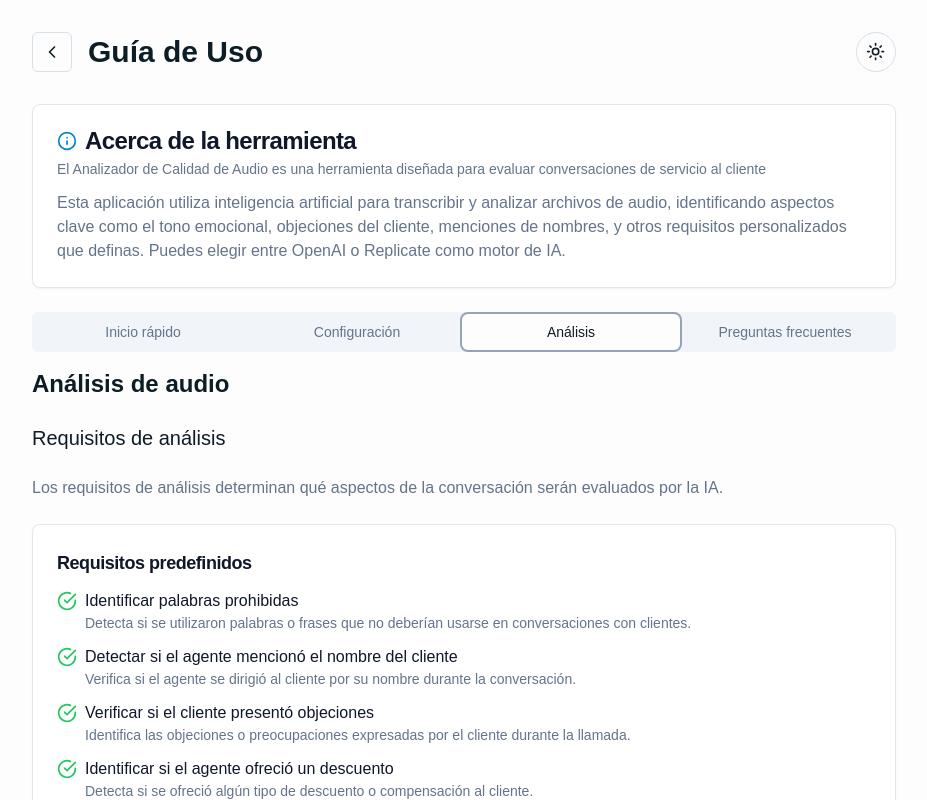
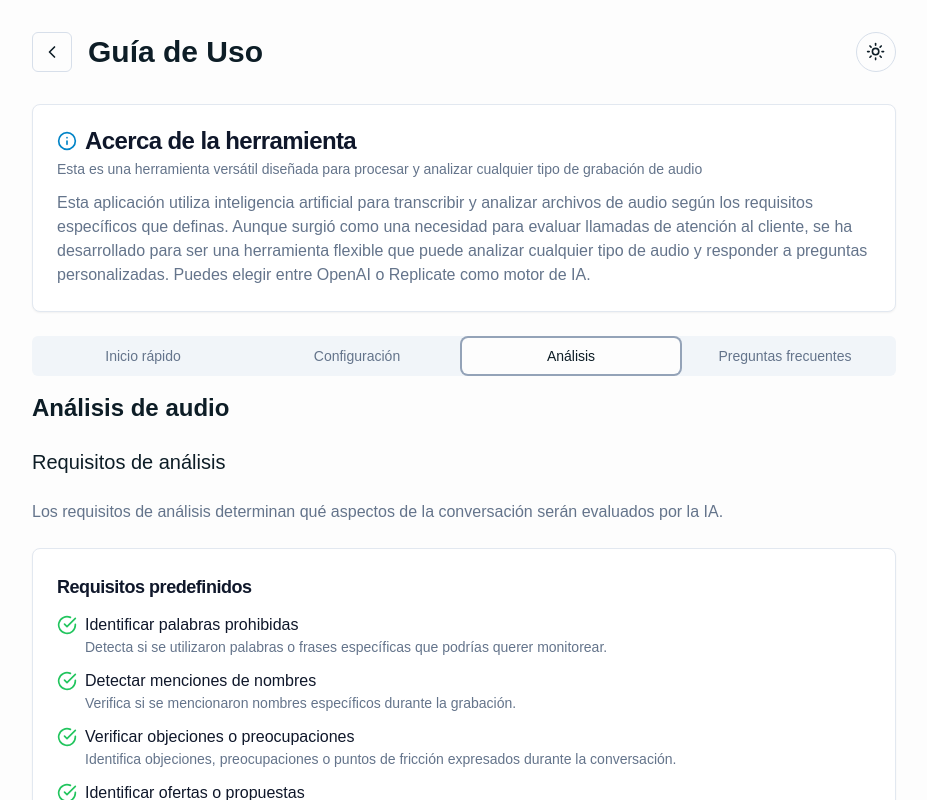
Before and after one commit to ahmedglez/audio-analyzer, a Next.js app: page /help in a window 1280 px wide. Both pictures are taken after a click on the tab "Análisis". Shown: the top 800 px of the page, without its empty margins (176-1103 px from the left). Built offline with nearby package versions, Linux system fonts and the light colour scheme; a web font is replaced by a local one.

Commit message:
Update HelpPage content to enhance clarity and expand use cases for audio analysis tool

```diff
--- a/src/app/help/page.tsx
+++ b/src/app/help/page.tsx
@@ -52,17 +52,19 @@ export default function HelpPage() {
 						Acerca de la herramienta
 					</CardTitle>
 					<CardDescription>
-						El Analizador de Calidad de Audio es una herramienta diseñada para
-						evaluar conversaciones de servicio al cliente
+						Esta es una herramienta versátil diseñada para procesar y analizar
+						cualquier tipo de grabación de audio
 					</CardDescription>
 				</CardHeader>
 				<CardContent>
 					<p className="text-muted-foreground">
 						Esta aplicación utiliza inteligencia artificial para transcribir y
-						analizar archivos de audio, identificando aspectos clave como el
-						tono emocional, objeciones del cliente, menciones de nombres, y
-						otros requisitos personalizados que definas. Puedes elegir entre
-						OpenAI o Replicate como motor de IA.
+						analizar archivos de audio según los requisitos específicos que
+						definas. Aunque surgió como una necesidad para evaluar llamadas de
+						atención al cliente, se ha desarrollado para ser una herramienta
+						flexible que puede analizar cualquier tipo de audio y responder a
+						preguntas personalizadas. Puedes elegir entre OpenAI o Replicate
+						como motor de IA.
 					</p>
 				</CardContent>
 			</Card>
@@ -262,8 +264,19 @@ export default function HelpPage() {
 								<div>
 									<p className="font-medium">Identificar palabras prohibidas</p>
 									<p className="text-sm text-muted-foreground">
-										Detecta si se utilizaron palabras o frases que no deberían
-										usarse en conversaciones con clientes.
+										Detecta si se utilizaron palabras o frases específicas que
+										podrías querer monitorear.
+									</p>
+								</div>
+							</div>
+
+							<div className="flex items-start gap-2">
+								<CheckCircle className="mt-0.5 size-5 text-green-500" />
+								<div>
+									<p className="font-medium">Detectar menciones de nombres</p>
+									<p className="text-sm text-muted-foreground">
+										Verifica si se mencionaron nombres específicos durante la
+										grabación.
 									</p>
 								</div>
 							</div>
@@ -272,11 +285,11 @@ export default function HelpPage() {
 								<CheckCircle className="mt-0.5 size-5 text-green-500" />
 								<div>
 									<p className="font-medium">
-										Detectar si el agente mencionó el nombre del cliente
+										Verificar objeciones o preocupaciones
 									</p>
 									<p className="text-sm text-muted-foreground">
-										Verifica si el agente se dirigió al cliente por su nombre
-										durante la conversación.
+										Identifica objeciones, preocupaciones o puntos de fricción
+										expresados durante la conversación.
 									</p>
 								</div>
 							</div>
@@ -285,11 +298,11 @@ export default function HelpPage() {
 								<CheckCircle className="mt-0.5 size-5 text-green-500" />
 								<div>
 									<p className="font-medium">
-										Verificar si el cliente presentó objeciones
+										Identificar ofertas o propuestas
 									</p>
 									<p className="text-sm text-muted-foreground">
-										Identifica las objeciones o preocupaciones expresadas por el
-										cliente durante la llamada.
+										Detecta si se ofrecieron descuentos, propuestas o soluciones
+										específicas.
 									</p>
 								</div>
 							</div>
@@ -297,25 +310,10 @@ export default function HelpPage() {
 							<div className="flex items-start gap-2">
 								<CheckCircle className="mt-0.5 size-5 text-green-500" />
 								<div>
-									<p className="font-medium">
-										Identificar si el agente ofreció un descuento
-									</p>
+									<p className="font-medium">Analizar el tono emocional</p>
 									<p className="text-sm text-muted-foreground">
-										Detecta si se ofreció algún tipo de descuento o compensación
-										al cliente.
-									</p>
-								</div>
-							</div>
-
-							<div className="flex items-start gap-2">
-								<CheckCircle className="mt-0.5 size-5 text-green-500" />
-								<div>
-									<p className="font-medium">
-										Analizar el tono emocional de la llamada
-									</p>
-									<p className="text-sm text-muted-foreground">
-										Evalúa el tono emocional general de la conversación y cómo
-										evolucionó durante la llamada.
+										Evalúa el tono emocional general y cómo evolucionó durante
+										la grabación.
 									</p>
 								</div>
 							</div>
@@ -337,24 +335,31 @@ export default function HelpPage() {
 							</h4>
 							<ul className="list-disc space-y-2 pl-5 text-sm">
 								<li>
-									Verificar si el agente siguió el guión establecido para este
-									tipo de casos
+									Analiza los principales temas tratados en esta entrevista y
+									resúmelos
 								</li>
 								<li>
-									Analizar si se resolvió el problema principal del cliente al
-									final de la llamada
+									Identifica las ideas clave presentadas en esta conferencia
 								</li>
 								<li>
-									Detectar si el agente ofreció productos adicionales o
-									servicios complementarios
-								</li>
-								<li>
-									Evaluar la claridad de la comunicación y el uso de lenguaje
+									Evalúa la claridad de la explicación y el uso de lenguaje
 									técnico
 								</li>
 								<li>
-									Identificar si se siguió el protocolo de despedida
-									correctamente
+									Extrae las preguntas realizadas durante la sesión y cómo
+									fueron respondidas
+								</li>
+								<li>
+									Analiza si el orador siguió una estructura lógica en su
+									presentación
+								</li>
+								<li>
+									Identifica las emociones predominantes expresadas por los
+									participantes
+								</li>
+								<li>
+									Para llamadas de servicio: Verifica si se siguió el protocolo
+									establecido
 								</li>
 							</ul>
 						</div>
@@ -434,8 +439,9 @@ export default function HelpPage() {
 								<ul className="list-disc space-y-1 pl-5">
 									<li>
 										<strong>OpenAI (GPT):</strong> Ofrece excelentes resultados
-										para análisis detallados de conversaciones en español y es
-										la opción predeterminada recomendada.
+										para análisis detallados de conversaciones y contenido
+										general en español. Es la opción predeterminada recomendada
+										para la mayoría de los casos.
 									</li>
 									<li>
 										<strong>Replicate:</strong> Proporciona acceso a modelos
@@ -547,6 +553,35 @@ export default function HelpPage() {
 								servicio de IA seleccionado.
 							</AccordionContent>
 						</AccordionItem>
+
+						<AccordionItem value="item-8">
+							<AccordionTrigger>
+								¿Para qué otros usos puedo utilizar esta herramienta?
+							</AccordionTrigger>
+							<AccordionContent>
+								<p className="mb-2">
+									Aunque la herramienta se desarrolló inicialmente para evaluar
+									llamadas de atención al cliente, puede utilizarse para
+									diversos propósitos:
+								</p>
+								<ul className="list-disc space-y-1 pl-5">
+									<li>
+										Análisis de entrevistas (periodísticas, de trabajo,
+										académicas)
+									</li>
+									<li>Evaluación de presentaciones y conferencias</li>
+									<li>Análisis de podcasts y contenido de audio</li>
+									<li>Transcripción y análisis de reuniones</li>
+									<li>Estudio de discursos y debates</li>
+									<li>Evaluación de material educativo en formato audio</li>
+									<li>Análisis de testimonios o relatos personales</li>
+								</ul>
+								<p className="mt-2">
+									La clave está en definir requisitos personalizados relevantes
+									para tu caso específico.
+								</p>
+							</AccordionContent>
+						</AccordionItem>
 					</Accordion>
 				</TabsContent>
 			</Tabs>
```
